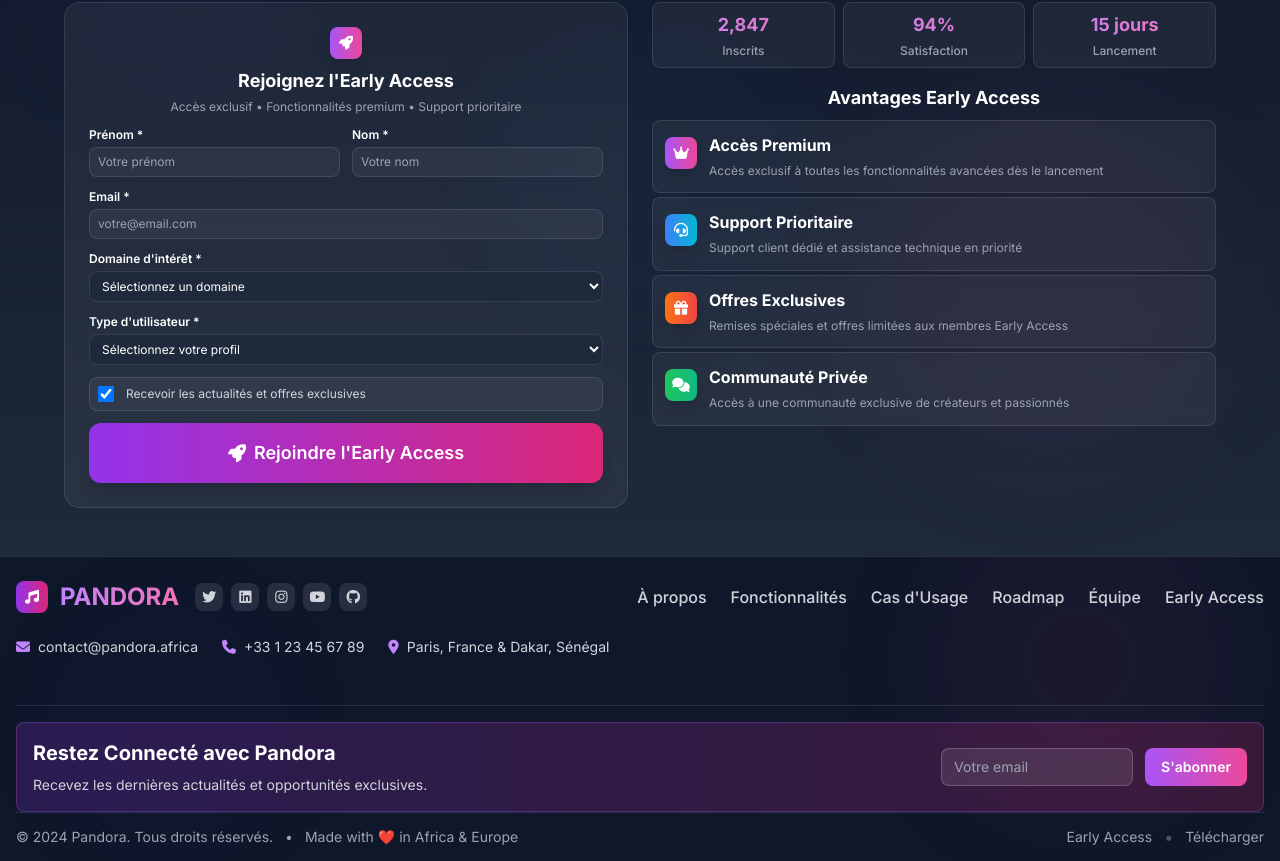
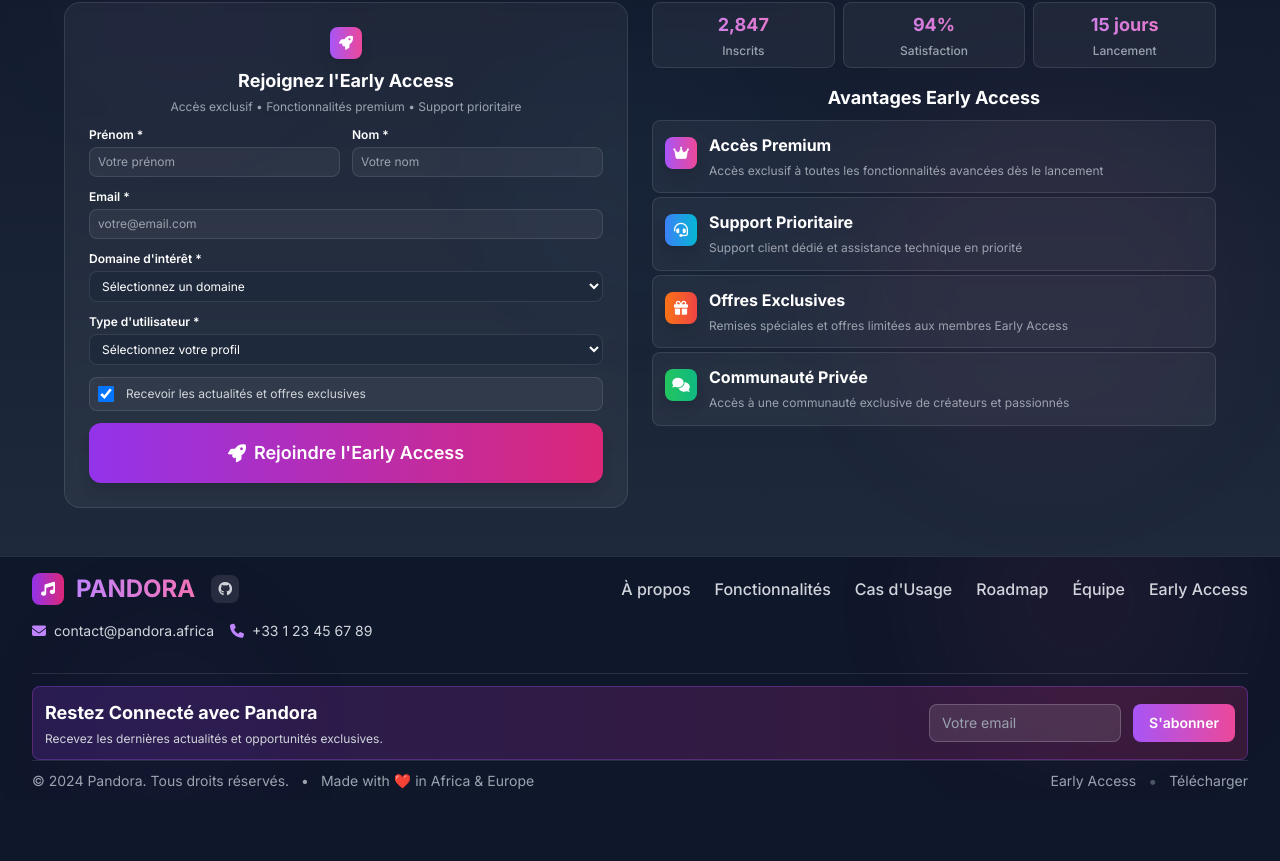
Before and after one commit to Touaf-65/Pandora, a React (Create React App) app in the folder pandora-landing/: page / in a window 1280 px wide. Shown: the part 9080-9941 px from the top of the page. After the commit the page ends 9881 px from the top, so only its background shows below. Built offline with nearby package versions, Linux system fonts and the light colour scheme.

Commit message:
Add newsletter subscription functionality to Footer component: Implemented email input handling, submission logic, and user feedback messages. Enhanced layout and styling for improved user experience.

```diff
--- a/pandora-landing/src/components/layout/Footer.jsx
+++ b/pandora-landing/src/components/layout/Footer.jsx
@@ -1,12 +1,52 @@
-import React from 'react';
+import React, { useState } from 'react';
 import { motion } from 'framer-motion';
 import FadeIn from '../animations/FadeIn';
 
 const Footer = () => {
+  const [newsletterEmail, setNewsletterEmail] = useState('');
+  const [isSubmitting, setIsSubmitting] = useState(false);
+  const [submitMessage, setSubmitMessage] = useState('');
+
   const scrollToSection = (sectionId) => {
     const element = document.getElementById(sectionId);
     if (element) {
       element.scrollIntoView({ behavior: 'smooth' });
+    }
+  };
+
+  const handleNewsletterSubmit = (e) => {
+    e.preventDefault();
+
+    if (!newsletterEmail) {
+      setSubmitMessage('Veuillez entrer une adresse email valide.');
+      return;
+    }
+
+    setIsSubmitting(true);
+    setSubmitMessage('');
+
+    try {
+      // URL Google Forms
+      const GOOGLE_FORMS_URL = 'https://docs.google.com/forms/d/e/1FAIpQLScHSdhzTmah6ByC_EBQBOMjjd8g-5r4IzVhVt3wSHxYKDqe6w/formResponse';
+
+      // Paramètres du formulaire Google
+      const formData = new FormData();
+      formData.append('entry.143721983', newsletterEmail);
+
+      // Envoyer à Google Forms
+      fetch(GOOGLE_FORMS_URL, {
+        method: 'POST',
+        body: formData,
+        mode: 'no-cors'
+      });
+
+      setSubmitMessage('Merci ! Votre email a été enregistré.');
+      setNewsletterEmail('');
+    } catch (error) {
+      setSubmitMessage('Erreur lors de l\'enregistrement. Veuillez réessayer.');
+      console.error('Erreur formulaire:', error);
+    } finally {
+      setIsSubmitting(false);
     }
   };
 
@@ -20,17 +60,12 @@ const Footer = () => {
   ];
 
   const socialLinks = [
-    { icon: 'fab fa-twitter', label: 'Twitter', url: 'https://twitter.com/pandora_platform' },
-    { icon: 'fab fa-linkedin', label: 'LinkedIn', url: 'https://linkedin.com/company/pandora-platform' },
-    { icon: 'fab fa-instagram', label: 'Instagram', url: 'https://instagram.com/pandora_platform' },
-    { icon: 'fab fa-youtube', label: 'YouTube', url: 'https://youtube.com/@pandora-platform' },
     { icon: 'fab fa-github', label: 'GitHub', url: 'https://github.com/pandora-platform' }
   ];
 
   const contactInfo = [
     { icon: 'fas fa-envelope', label: 'contact@pandora.africa', action: () => window.open('mailto:contact@pandora.africa') },
-    { icon: 'fas fa-phone', label: '+33 1 23 45 67 89', action: () => window.open('tel:+33123456789') },
-    { icon: 'fas fa-map-marker-alt', label: 'Paris, France & Dakar, Sénégal', action: () => window.open('https://maps.google.com', '_blank') }
+    { icon: 'fas fa-phone', label: '+33 1 23 45 67 89', action: () => window.open('tel:+33123456789') }
   ];
 
   return (
@@ -41,11 +76,11 @@ const Footer = () => {
         <div className="absolute bottom-10 right-10 w-80 h-80 bg-pink-500 rounded-full blur-3xl animate-pulse" style={{ animationDelay: '1s' }}></div>
       </div>
 
-      <div className="container mx-auto px-4 relative z-10">
+      <div className="w-full px-8 relative z-10">
         {/* Main Footer Content */}
-        <div className="py-6">
+        <div className="py-4">
           {/* First Row: Brand & Navigation */}
-          <div className="flex flex-col lg:flex-row items-center justify-between gap-6 mb-6">
+          <div className="flex flex-col lg:flex-row items-center justify-between gap-4 mb-4">
             {/* Brand Section */}
             <FadeIn direction="up" delay={0.2}>
               <div className="flex items-center space-x-4">
@@ -95,7 +130,7 @@ const Footer = () => {
 
           {/* Second Row: Contact Info */}
           <FadeIn direction="up" delay={0.4}>
-            <div className="flex flex-wrap justify-center lg:justify-start items-center gap-6">
+            <div className="flex flex-wrap justify-center lg:justify-start items-center gap-4">
               {contactInfo.map((contact, index) => (
                 <motion.button
                   key={index}
@@ -113,31 +148,55 @@ const Footer = () => {
 
           {/* Newsletter Section */}
           <FadeIn direction="up" delay={0.6}>
-            <div className="mt-6 pt-4 border-t border-white/10">
-              <div className="bg-gradient-to-r from-purple-600/20 to-pink-600/20 rounded-lg p-4 border border-purple-500/30">
+            <div className="mt-4 pt-3 border-t border-white/10">
+              <div className="bg-gradient-to-r from-purple-600/20 to-pink-600/20 rounded-lg p-3 border border-purple-500/30">
                 <div className="flex flex-col sm:flex-row items-center justify-between gap-4">
                   <div className="text-center sm:text-left">
-                    <h3 className="text-xl font-bold text-white mb-2">
+                    <h3 className="text-lg font-bold text-white mb-1">
                       Restez Connecté avec Pandora
                     </h3>
-                    <p className="text-gray-300 text-sm">
+                    <p className="text-gray-300 text-xs">
                       Recevez les dernières actualités et opportunités exclusives.
                     </p>
                   </div>
+                  <form onSubmit={handleNewsletterSubmit} className="flex flex-col gap-3">
                     <div className="flex gap-3">
                       <input
                         type="email"
                         placeholder="Votre email"
+                        value={newsletterEmail}
+                        onChange={(e) => setNewsletterEmail(e.target.value)}
                         className="w-48 px-3 py-2 bg-white/10 border border-white/20 rounded-lg text-white placeholder-gray-400 focus:border-purple-500 focus:outline-none transition-all duration-300 text-sm"
+                        required
                       />
                       <motion.button
-                      whileHover={{ scale: 1.05 }}
-                      whileTap={{ scale: 0.95 }}
-                      className="px-4 py-2 bg-gradient-to-r from-purple-500 to-pink-500 text-white font-semibold rounded-lg hover:from-purple-600 hover:to-pink-600 transition-all duration-300 text-sm"
+                        type="submit"
+                        disabled={isSubmitting}
+                        whileHover={{ scale: isSubmitting ? 1 : 1.05 }}
+                        whileTap={{ scale: isSubmitting ? 1 : 0.95 }}
+                        className={`px-4 py-2 font-semibold rounded-lg transition-all duration-300 text-sm ${
+                          isSubmitting
+                            ? 'bg-gray-500 text-gray-300 cursor-not-allowed'
+                            : 'bg-gradient-to-r from-purple-500 to-pink-500 text-white hover:from-purple-600 hover:to-pink-600'
+                        }`}
                       >
-                      S'abonner
+                        {isSubmitting ? 'Envoi...' : 'S\'abonner'}
                       </motion.button>
                     </div>
+                    {submitMessage && (
+                      <motion.p
+                        initial={{ opacity: 0, y: -10 }}
+                        animate={{ opacity: 1, y: 0 }}
+                        className={`text-xs ${
+                          submitMessage.includes('Merci')
+                            ? 'text-green-400'
+                            : 'text-red-400'
+                        }`}
+                      >
+                        {submitMessage}
+                      </motion.p>
+                    )}
+                  </form>
                 </div>
               </div>
             </div>
@@ -145,7 +204,7 @@ const Footer = () => {
 
         {/* Bottom Footer */}
         <FadeIn direction="up" delay={0.8}>
-          <div className="py-3 border-t border-white/10">
+          <div className="py-2 border-t border-white/10">
             <div className="flex flex-col sm:flex-row justify-between items-center gap-3">
               <div className="flex items-center space-x-3 text-sm text-gray-400">
                 <span>© 2024 Pandora. Tous droits réservés.</span>
```
Lines whose indentation alone changed are shown as unchanged.
